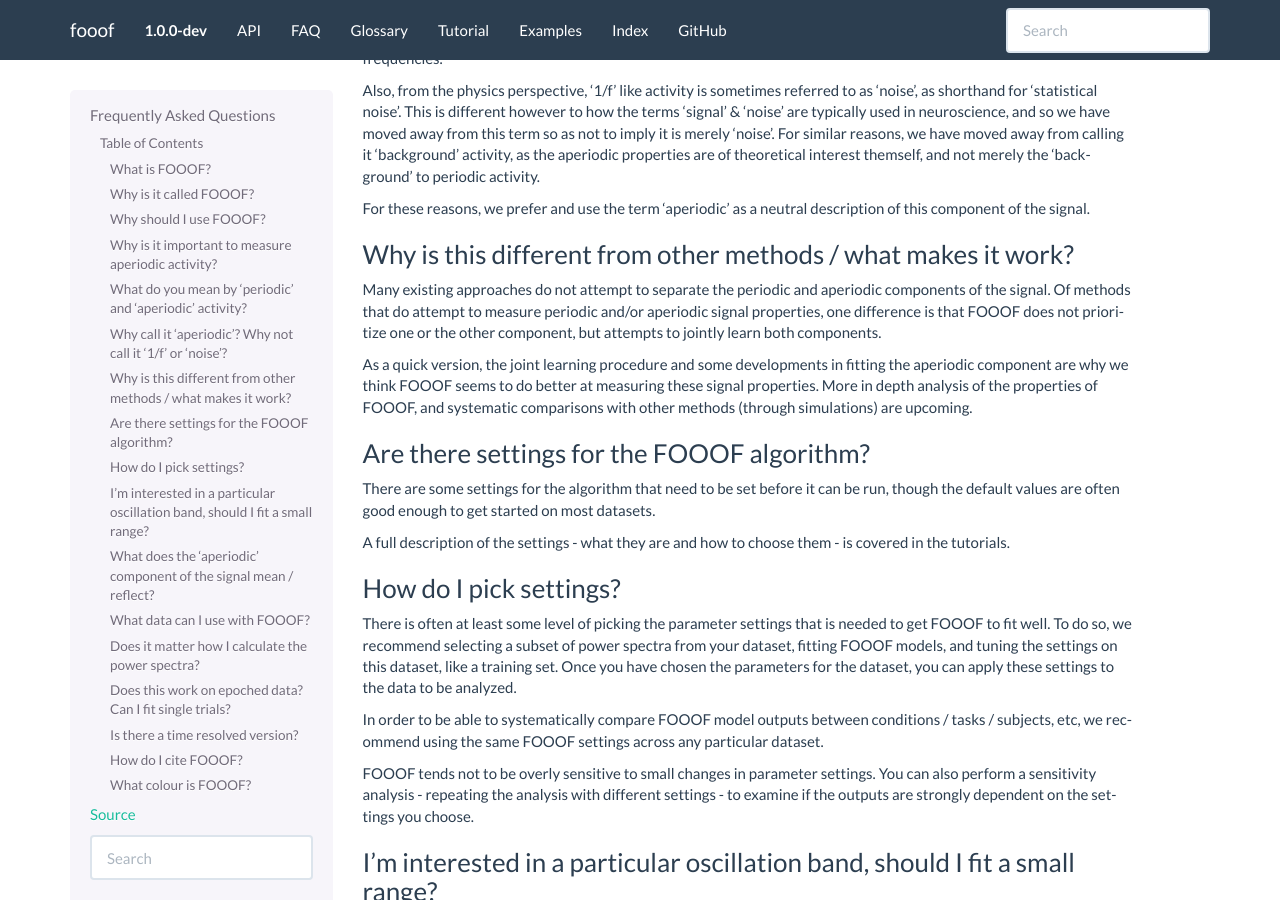
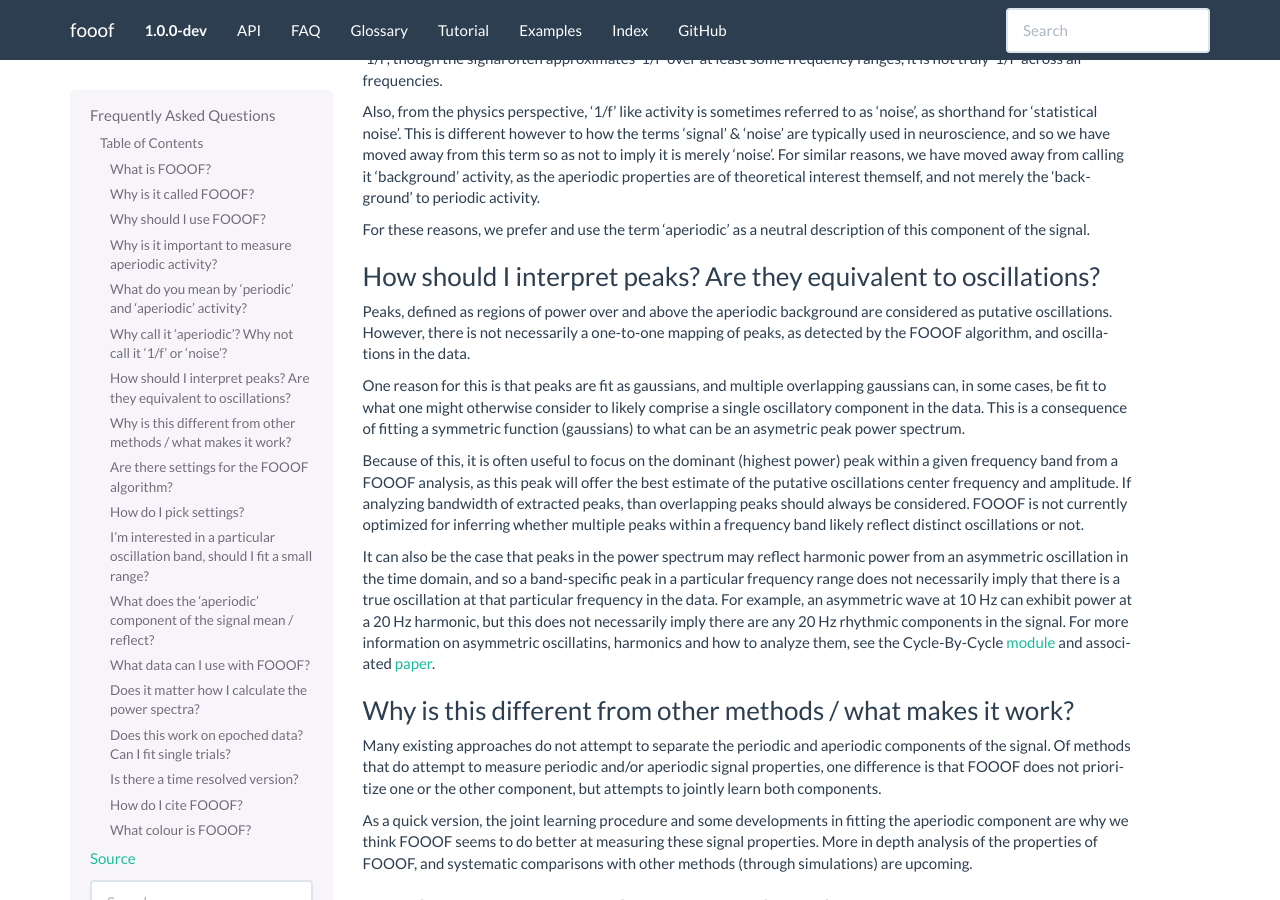
Before and after one commit to fooof-tools/fooof, a Sphinx documentation site: the page built from doc/faq.rst, in a window 1280 px wide and 900 px high, scrolled down 2016 px. Built offline with Sphinx 7.4.7, drawn with Linux system fonts in a browser that asks for light colours; pages that are not in the unit, such as notebooks, are missing from menus; some of the changed text lies outside the part shown.

Commit message:
Add FAQ comment on interpreting peaks

```diff
--- a/doc/faq.rst
+++ b/doc/faq.rst
@@ -113,6 +113,33 @@ not merely the 'background' to periodic activity.
 
 For these reasons, we prefer and use the term 'aperiodic' as a neutral description
 of this component of the signal.
+
+How should I interpret peaks? Are they equivalent to oscillations?
+~~~~~~~~~~~~~~~~~~~~~~~~~~~~~~~~~~~~~~~~~~~~~~~~~~~~~~~~~~~~~~~~~~
+
+Peaks, defined as regions of power over and above the aperiodic background
+are considered as putative oscillations. However, there is not necessarily a
+one-to-one mapping of peaks, as detected by the FOOOF algorithm, and oscillations
+in the data.
+
+One reason for this is that peaks are fit as gaussians, and multiple overlapping
+gaussians can, in some cases, be fit to what one might otherwise consider to likely
+comprise a single oscillatory component in the data. This is a consequence of fitting a
+symmetric function (gaussians) to what can be an asymetric peak power spectrum.
+
+Because of this, it is often useful to focus on the dominant (highest power) peak within a
+given frequency band from a FOOOF analysis, as this peak will offer the best estimate of
+the putative oscillations center frequency and amplitude. If analyzing bandwidth of extracted peaks,
+than overlapping peaks should always be considered. FOOOF is not currently optimized for inferring
+whether multiple peaks within a frequency band likely reflect distinct oscillations or not.
+
+It can also be the case that peaks in the power spectrum may reflect harmonic power from an
+asymmetric oscillation in the time domain, and so a band-specific peak in a particular
+frequency range does not necessarily imply that there is a true oscillation at that particular
+frequency in the data. For example, an asymmetric wave at 10 Hz can exhibit power at a 20 Hz harmonic,
+but this does not necessarily imply there are any 20 Hz rhythmic components in the signal.
+For more information on asymmetric oscillatins, harmonics and how to analyze them, see the Cycle-By-Cycle
+`module <https://bycycle-tools.github.io/bycycle/>`_ and associated `paper <https://doi.org/10.1101/302000>`_.
 
 Why is this different from other methods / what makes it work?
 ~~~~~~~~~~~~~~~~~~~~~~~~~~~~~~~~~~~~~~~~~~~~~~~~~~~~~~~~~~~~~~
```
